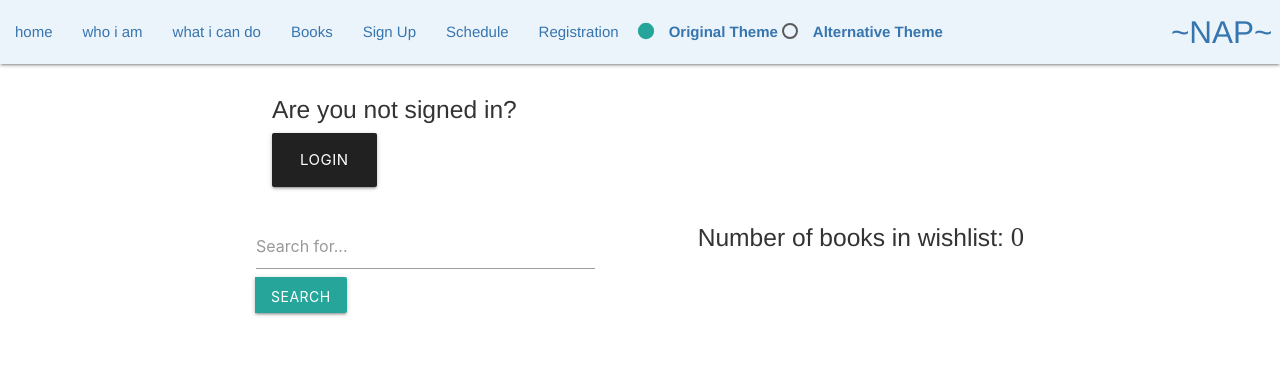
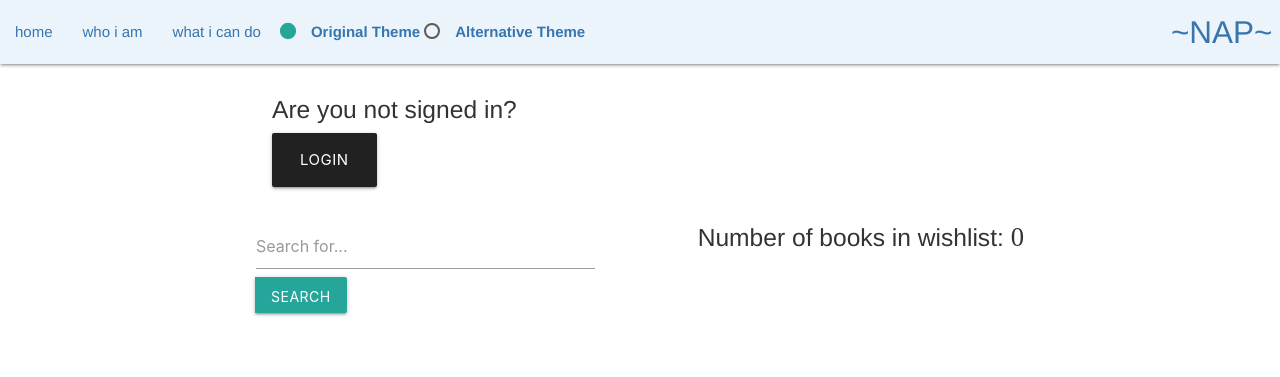
Before and after one commit to nardienapratama/personal-website, a Django app: page /books/ in a window 1280 px wide. Shown: the top 377 px of the page. Run offline with Django 3.2, Linux system fonts and the light colour scheme; some libraries are stand-ins or nearby versions.

Commit message:
fixed navbar

```diff
--- a/mysite/templates/base.html
+++ b/mysite/templates/base.html
@@ -50,7 +50,7 @@
                     <li class="navicon">
                         <a href="#what-i-can-do-section">what i can do</a>
                     </li>
-                    <li class="navicon">
+                    <!-- <li class="navicon">
                         <a href="{% url 'books' %}">Books</a>
                     </li>
                     <li class="navicon">
@@ -61,7 +61,7 @@
                     </li>
                     <li class="navicon">
                         <a href="{% url 'displayRegisForm' %}">Registration</a>
-                    </li>
+                    </li> -->
                     <!-- <li class="navicon">
                         <a class="button" name="action">Theme
                         </a>
@@ -88,15 +88,15 @@
 
                 <ul class="sidenav" id="mobile-demo">
                     <li>
-                        <a href="{% url 'home' %}">Homepage</a> <!-- 'namespace in urls.py project: namespace urls.py app' -->
+                        <a href="#home-section">home</a>  <!-- 'namespace in urls.py project: namespace urls.py app' -->
                     </li>
                     <li>
-                        <a href="{% url 'about' %}">More About Me</a>
+                        <a href="#who-i-am-section">who i am</a>
                     </li>
                     <li>
-                        <a href="{% url 'books' %}">Books</a>
+                        <a href="#what-i-can-do-section">what i can do</a>
                     </li>
-                    <li>
+                    <!-- <li>
                         <a href="{% url 'signup' %}">Sign Up</a>
                     </li>
                     <li>
@@ -104,7 +104,7 @@
                     </li>
                     <li>
                         <a href="{% url 'displayRegisForm' %}">Registration</a>
-                    </li>
+                    </li> -->
 
                     <li>
                         <label>
```
